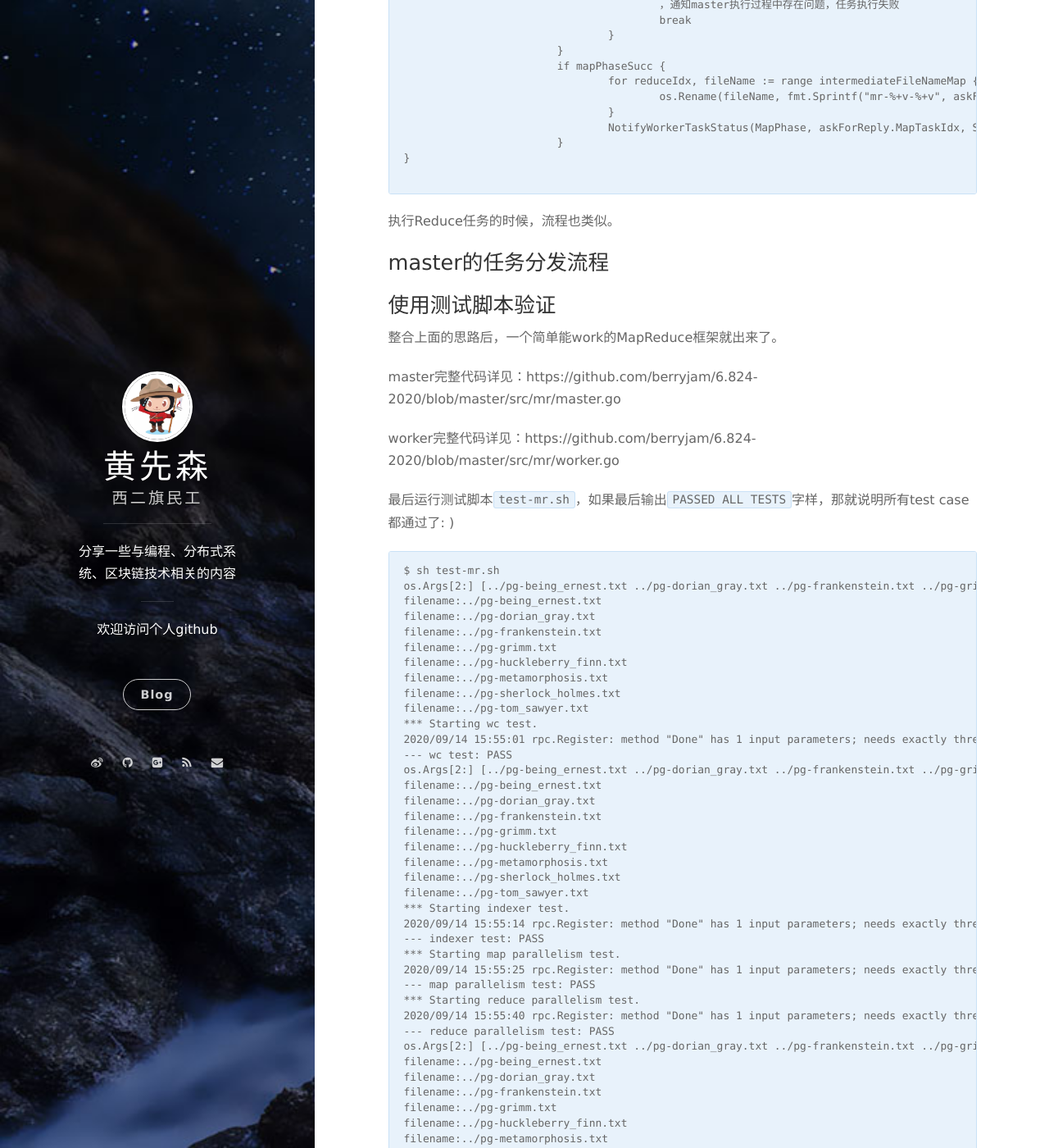
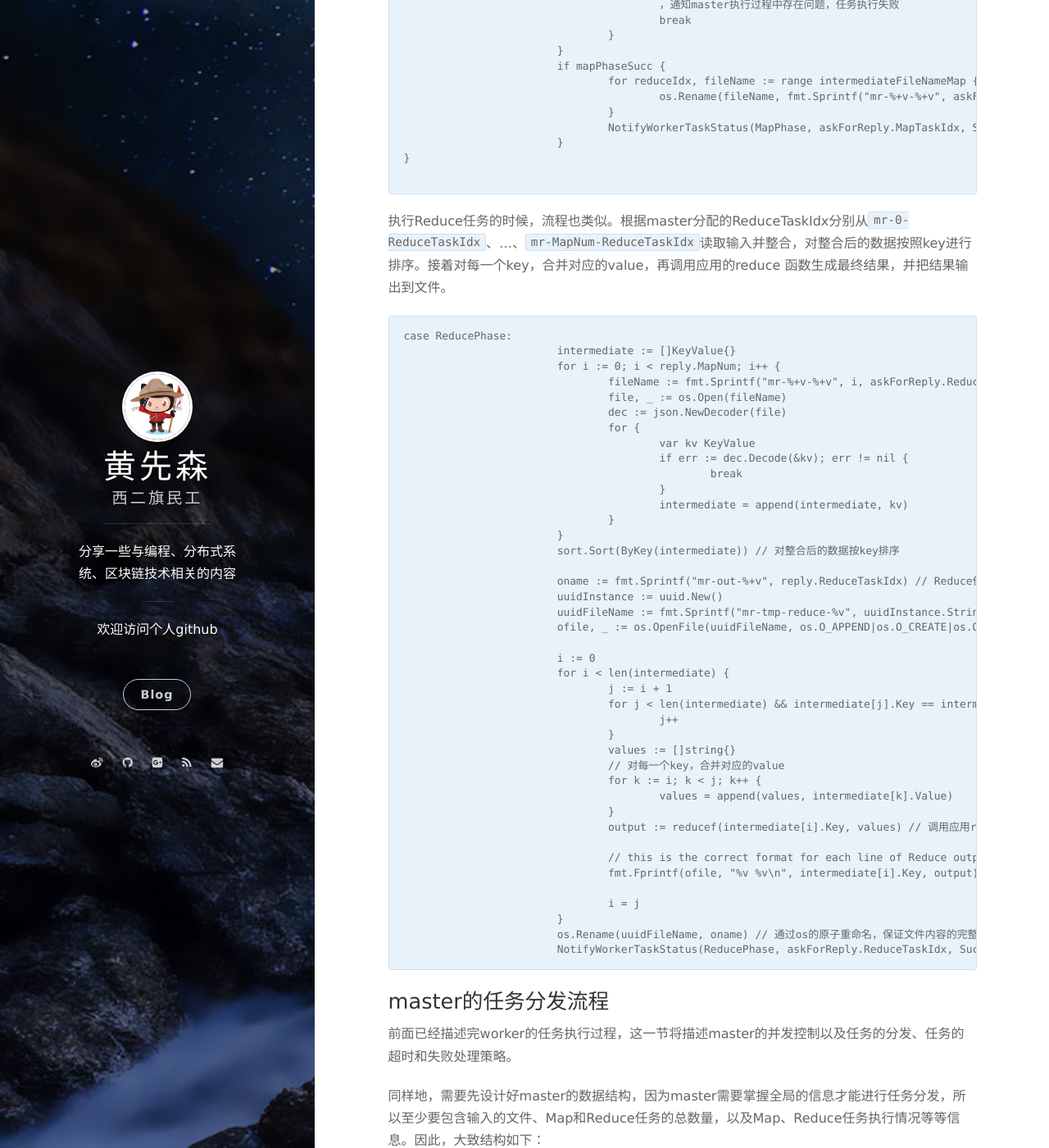
Before and after one commit to berryjam/berryjam.github.io, a Jekyll site: the page built from _posts/2020-09-12-6.824分布式系统课程系列(一):开篇&MapReduce介绍及框架实现.md, in a window 1280 px wide and 1400 px high, scrolled down 8861 px. Shown: the whole window at 82% size. Built offline with Jekyll 4.4.1, drawn with Linux system fonts in a browser that asks for light colours; nearby versions of some CDN libraries; comment, search, counter and statistics services are not loaded; some of the changed text lies outside the part shown.

Commit message:
Update 2020-09-12-6.824分布式系统课程系列(一):开篇&MapReduce介绍及框架实现.md

````diff
--- a/_posts/2020-09-12-6.824分布式系统课程系列(一):开篇&MapReduce介绍及框架实现.md
+++ b/_posts/2020-09-12-6.824分布式系统课程系列(一):开篇&MapReduce介绍及框架实现.md
@@ -342,12 +342,72 @@ os.Rename(uuidFileName, oname) // 由操作系统保证原子性
 
 ```
 
-执行Reduce任务的时候，流程也类似。
+执行Reduce任务的时候，流程也类似。根据master分配的ReduceTaskIdx分别从`mr-0-ReduceTaskIdx`、...、`mr-MapNum-ReduceTaskIdx`读取输入并整合，对整合后的数据按照key进行排序。接着对每一个key，合并对应的value，再调用应用的reduce
+函数生成最终结果，并把结果输出到文件。
+
+```
+case ReducePhase:
+			intermediate := []KeyValue{}
+			for i := 0; i < reply.MapNum; i++ {
+				fileName := fmt.Sprintf("mr-%+v-%+v", i, askForReply.ReduceTaskIdx) // 分别从所有的Map的输出读取当前Reduce任务需要处理的数据
+				file, _ := os.Open(fileName)
+				dec := json.NewDecoder(file)
+				for {
+					var kv KeyValue
+					if err := dec.Decode(&kv); err != nil {
+						break
+					}
+					intermediate = append(intermediate, kv)
+				}
+			}
+			sort.Sort(ByKey(intermediate)) // 对整合后的数据按key排序
+
+			oname := fmt.Sprintf("mr-out-%+v", reply.ReduceTaskIdx) // Reduce任务的最终输出
+			uuidInstance := uuid.New()
+			uuidFileName := fmt.Sprintf("mr-tmp-reduce-%v", uuidInstance.String()) // 临时文件
+			ofile, _ := os.OpenFile(uuidFileName, os.O_APPEND|os.O_CREATE|os.O_WRONLY, 0644)
+
+			i := 0
+			for i < len(intermediate) {
+				j := i + 1
+				for j < len(intermediate) && intermediate[j].Key == intermediate[i].Key {
+					j++
+				}
+				values := []string{}
+				// 对每一个key，合并对应的value
+				for k := i; k < j; k++ {
+					values = append(values, intermediate[k].Value)
+				}
+				output := reducef(intermediate[i].Key, values) // 调用应用reduce函数，生成
+
+				// this is the correct format for each line of Reduce output.
+				fmt.Fprintf(ofile, "%v %v\n", intermediate[i].Key, output)
+
+				i = j
+			}
+			os.Rename(uuidFileName, oname) // 通过os的原子重命名，保证文件内容的完整性
+			NotifyWorkerTaskStatus(ReducePhase, askForReply.ReduceTaskIdx, Success) // 通知master，reduce任务执行成功
+```
 
 ### master的任务分发流程
 
+前面已经描述完worker的任务执行过程，这一节将描述master的并发控制以及任务的分发、任务的超时和失败处理策略。
 
-
+同样地，需要先设计好master的数据结构，因为master需要掌握全局的信息才能进行任务分发，所以至少要包含输入的文件、Map和Reduce任务的总数量，以及Map、Reduce任务执行情况等等信息。因此，大致结构如下：
+```
+type Master struct {
+	// Your definitions here.
+	Files               []string
+	MapNum              int
+	ReduceNum           int
+	MapTaskStatusMap    []TaskStatus
+	ReduceTaskStatusMap []TaskStatus
+	CurPhase            Phase
+	Finished            bool
+	DoneMapNum          int
+	DoneReduceNum       int
+}
+```
 
 
 ### 使用测试脚本验证
````
